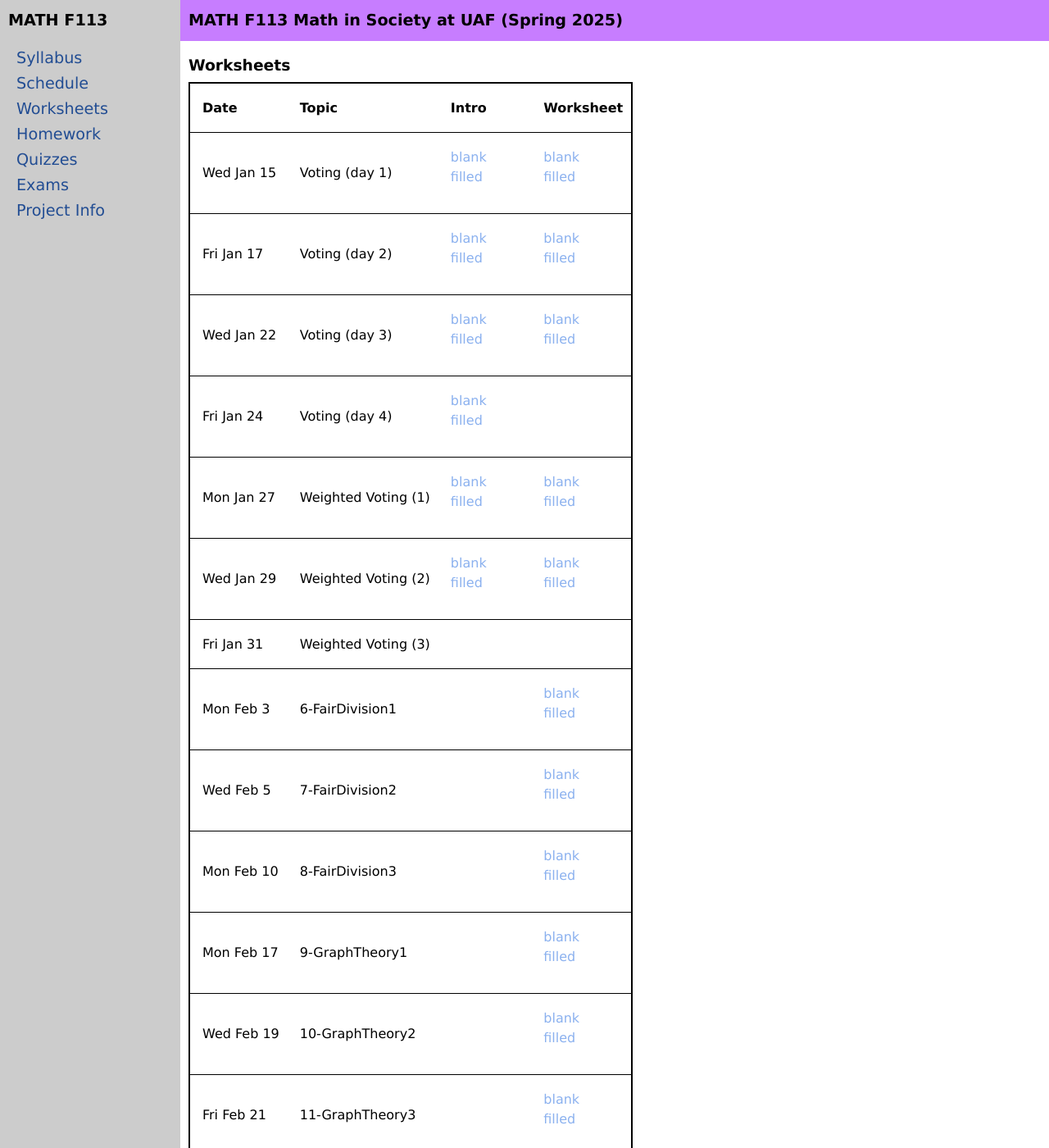
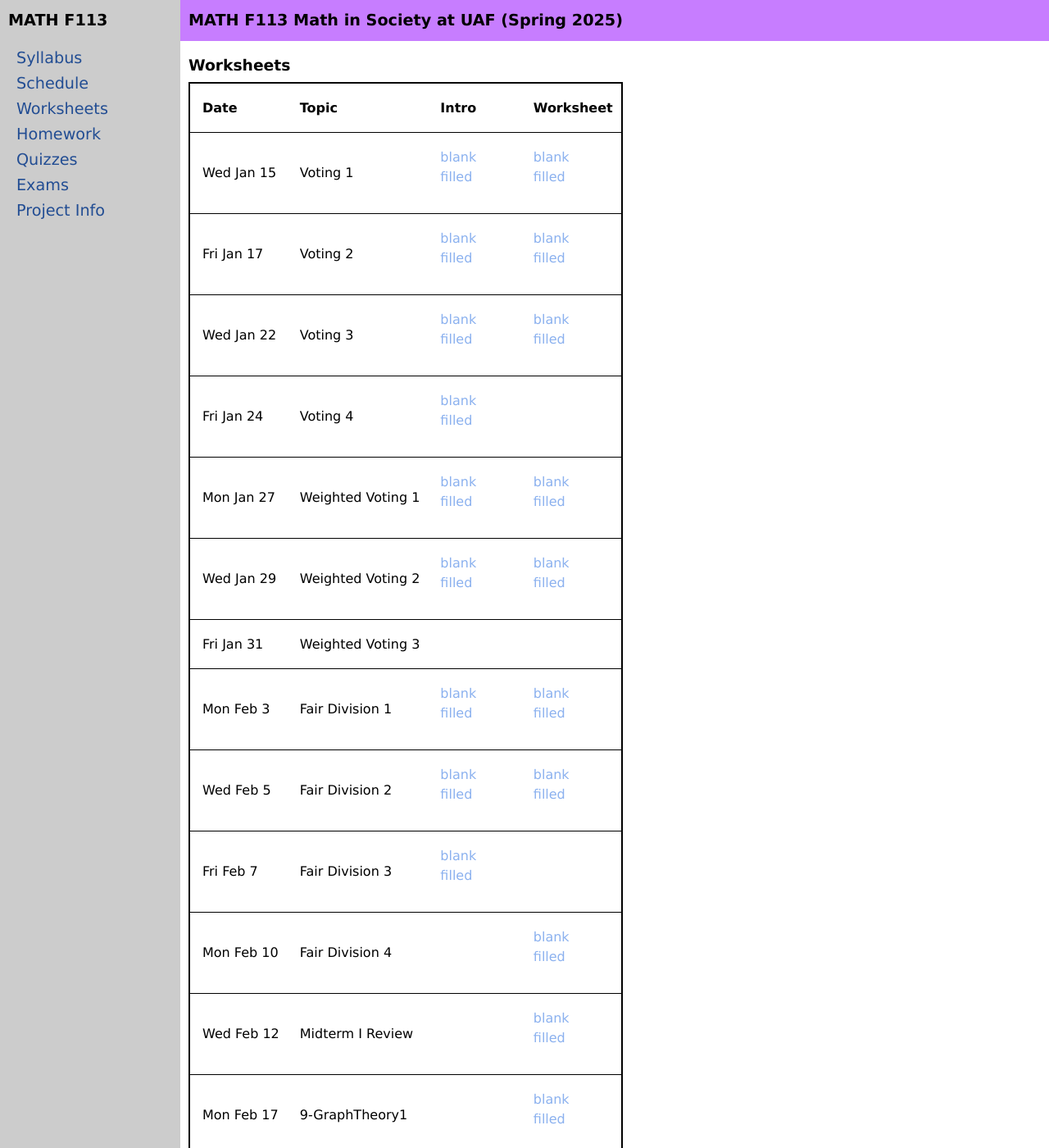
Before and after one commit to uaf-math/math113, a Jekyll site: the page built from worksheets.md, in a window 1280 px wide and 1400 px high. Shown: the whole window at 82% size. Built offline with Jekyll 4.4.1, drawn with Linux system fonts in a browser that asks for light colours.

Commit message:
Update worksheets.yml

```diff
--- a/_data/worksheets.yml
+++ b/_data/worksheets.yml
@@ -2,54 +2,66 @@ semester: Spring 2025
 home: assets/worksheets/S25
 ihome: assets/introsheets/S25
 worksheets:
-- topic: Voting (day 1)
+- topic: Voting 1
   date: Wed Jan 15
   iblank: M113S25LN_voting_day1.pdf
   ifilled: M113S25LN_voting_day1-s.pdf
   blank: 1-votingActivity-Preference-Plurality-Condorcet.pdf
   filled: 1-votingActivity-Preference-Plurality-Condorcet-solutions.pdf
-- topic:  Voting (day 2)
+- topic:  Voting 2
   date: Fri Jan 17
   iblank: M113S25LN_voting_day2.pdf
   ifilled: M113S25LN_voting_day2-s.pdf
   blank: 2-votingActivity2-IRV.pdf
   filled: 2-votingActivity2-IRV-solutions.pdf
-- topic:  Voting (day 3)
+- topic:  Voting 3
   date: Wed Jan 22
   iblank: M113S25LN_voting_day3.pdf
   ifilled: M113S25LN_voting_day3-s.pdf
   blank: 3-votingActivity3-BordaCopeland.pdf
   filled: 3-votingActivity3-BordaCopeland-solutions.pdf
-- topic:  Voting (day 4)
+- topic:  Voting 4
   date: Fri Jan 24
   iblank: M113S25LN_voting_day4.pdf
   ifilled: M113S25LN_voting_day4-s.pdf
-- topic: Weighted Voting (1)
+- topic: Weighted Voting 1
   date: Mon Jan 27
   iblank: M113S25LN_weighted_voting_day_1.pdf
   ifilled: M113S25LN_weighted_voting_day_1-s.pdf
   blank: 4-WeightedVoting1-votingSystem.pdf
   filled: 4-WeightedVoting1-votingSystem-solutions.pdf
-- topic: Weighted Voting (2)
+- topic: Weighted Voting 2
   date: Wed Jan 29
   iblank: M113S25LN_weighted_voting_day_2.pdf
   ifilled: M113S25LN_weighted_voting_day_2-s.pdf
   blank: 5-WeightedVoting2-BanzhafPower.pdf
   filled: 5-WeightedVoting2-BanzhafPower-solutions.pdf
-- topic: Weighted Voting (3)
+- topic: Weighted Voting 3
   date: Fri Jan 31
-- topic: 6-FairDivision1
+- topic: Fair Division 1
   date: Mon Feb 3
+  iblank: M113S25LN_fair_division_day_1.pdf
+  ifilled: M113S25LN_fair_division_day_1-s.pdf
   blank: 6-FairDivision1-FairShareDividerChooser.pdf
   filled: 6-FairDivision1-FairShareDividerChooser-solutions.pdf
-- topic: 7-FairDivision2
+- topic: Fair Division 2
   date: Wed Feb 5
+  iblank: M113S25LN_fair_division_day_2.pdf
+  ifilled: M113S25LN_fair_division_day_2-s.pdf
   blank: 7-FairDivision2-LoneDivider.pdf
   filled: 7-FairDivision2-LoneDivider-solutions.pdf
-- topic: 8-FairDivision3
+- topic: Fair Division 3
+  date: Fri Feb 7
+  iblank: M113S25LN_fair_division_day_3.pdf
+  ifilled: M113S25LN_fair_division_day_4-s.pdf
+- topic: Fair Division 4
   date: Mon Feb 10
   blank: 8-FairDivision3-SealedBids.pdf
   filled: 8-FairDivision3-SealedBids-s.pdf
+- topic: Midterm I Review
+  date: Wed Feb 12
+  blank: M113-S25-M1-Review.pdf
+  filled: M113-S25-M1-Review-s.pdf
 - topic: 9-GraphTheory1
   date: Mon Feb 17
   blank: 9-GraphTheory1-Intro.pdf
```
